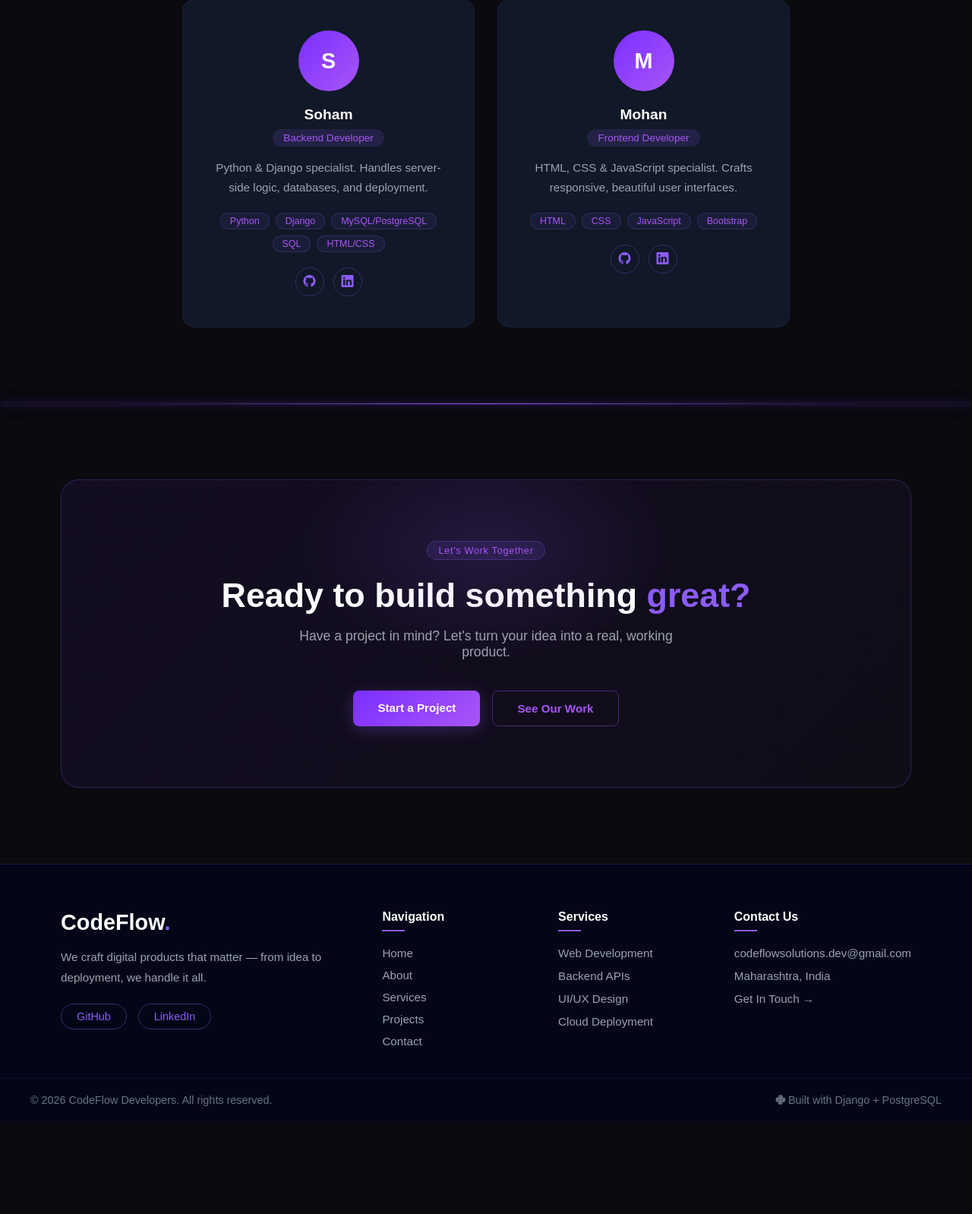
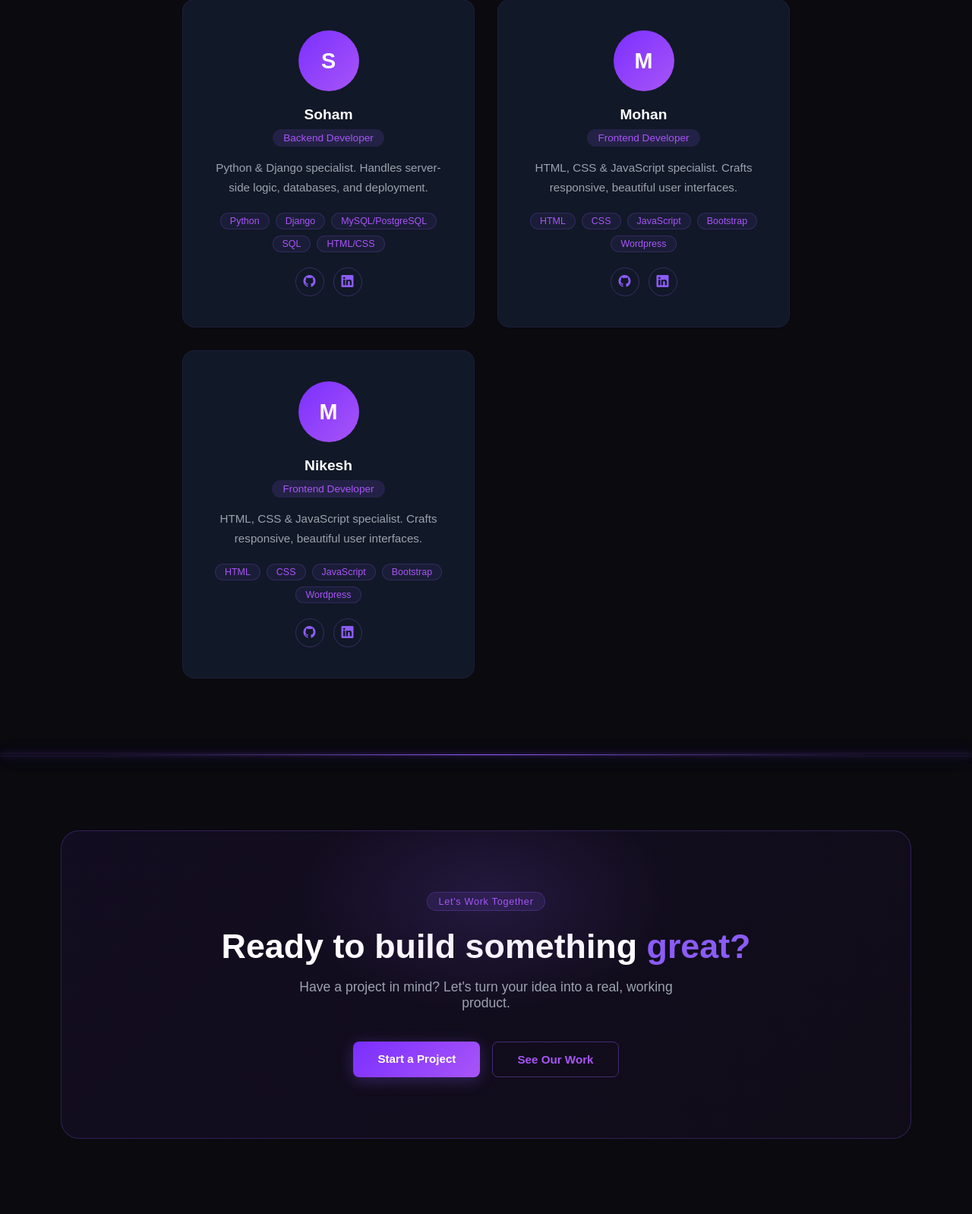
Before and after one commit to CodeFlow-Developers/Portfolio, a Django app: template main/templates/main/home.html in a window 1280 px wide. Shown: the part 2189-3787 px from the top of the page at 76% size. Before the commit the page ends 3645 px from the top, so only its background shows below. Run offline with Django 5.2, Linux system fonts and the light colour scheme; the template is opened without the code that fills it, so the values that code supplies are empty.

Commit message:
add team member

```diff
--- a/main/templates/main/sections/team.html
+++ b/main/templates/main/sections/team.html
@@ -41,6 +41,7 @@
                     <span class="tag">CSS</span>
                     <span class="tag">JavaScript</span>
                     <span class="tag">Bootstrap</span>
+                    <span class="tag">Wordpress</span>
                 </div>
                 <div class="team-socials">
                     <a href="https://github.com/Mohan-Shere"><i class="bi bi-github"></i></a>
@@ -48,6 +49,24 @@
                 </div>
             </div>
 
+            <div class="team-card">
+                <div class="team-avatar">M</div>
+                <h3>Nikesh</h3>
+                <span class="team-role">Frontend Developer</span>
+                <p>HTML, CSS & JavaScript specialist. Crafts responsive, beautiful user interfaces.</p>
+                <div class="team-tags">
+                    <span class="tag">HTML</span>
+                    <span class="tag">CSS</span>
+                    <span class="tag">JavaScript</span>
+                    <span class="tag">Bootstrap</span>
+                    <span class="tag">Wordpress</span>
+                </div>
+                <div class="team-socials">
+                    <a href="https://github.com/nick1790"><i class="bi bi-github"></i></a>
+                    <a href="https://www.linkedin.com/in/nikesh-dongare-b25610281/"><i class="bi bi-linkedin"></i></a>
+                </div>
+            </div>
+
         </div>
     </div>
 </section>
```
